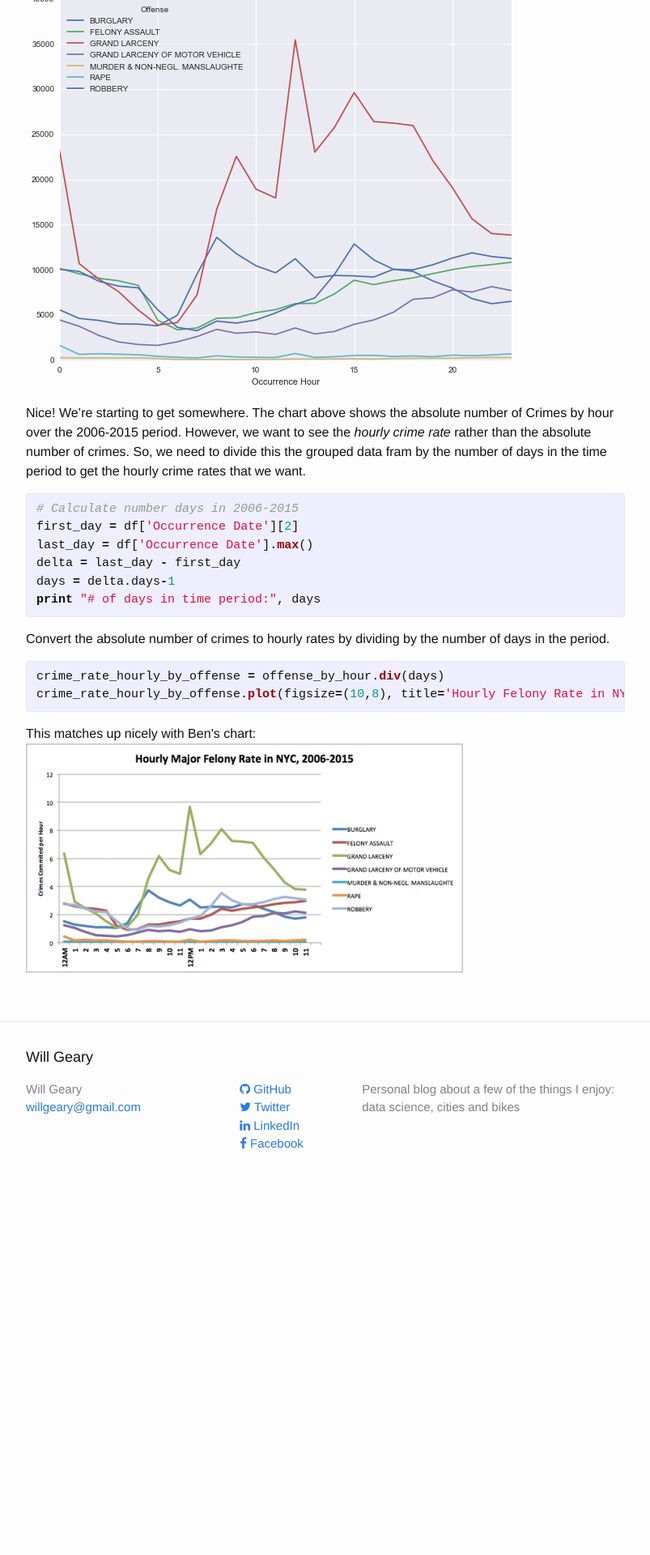
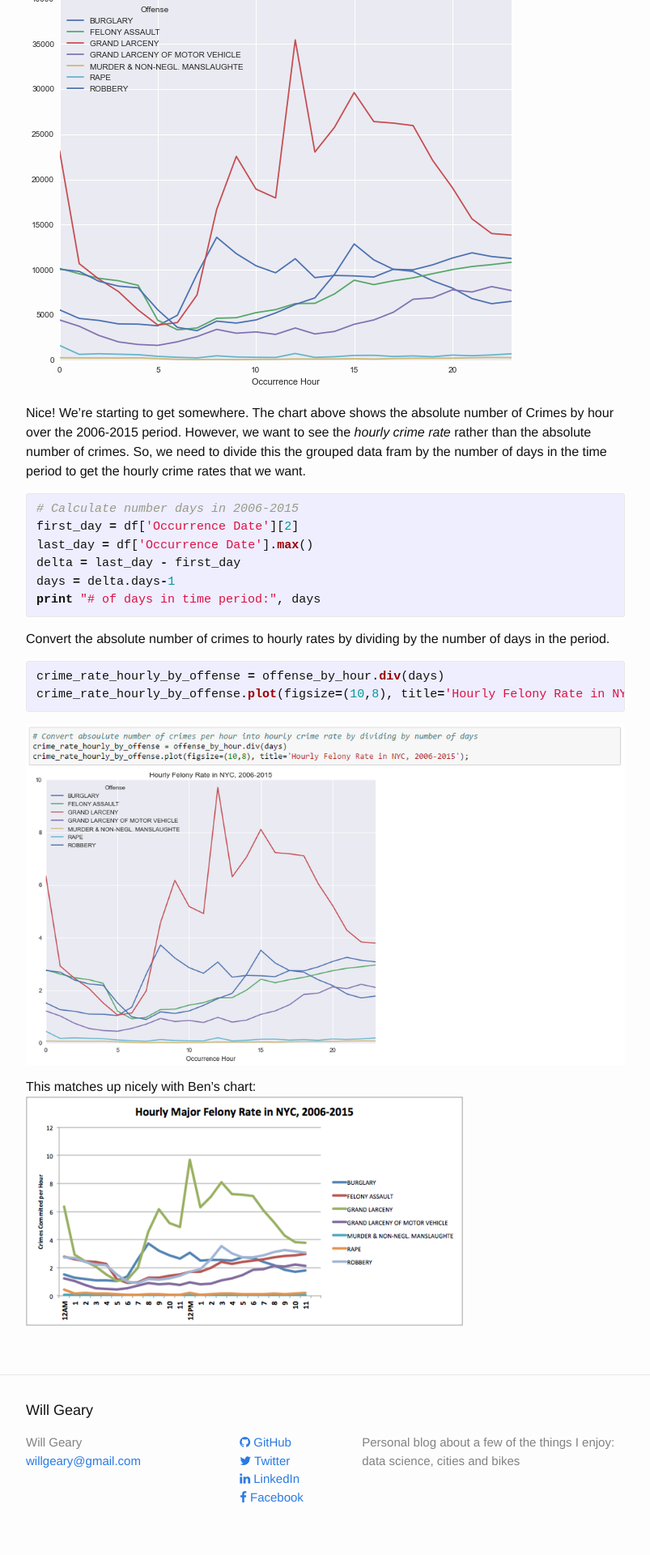
Before and after one commit to willgeary/willgeary.github.io, a Jekyll site: the page built from _posts/2016-05-18-when-does-crime-happen-in-new-york-city.markdown, in a window 1280 px wide. Shown: the part 2065-3985 px from the top of the page at 81% size, without its empty margins (238-1041 px from the left). Built offline with Jekyll 4.4.1, drawn with Linux system fonts in a browser that asks for light colours; nearby versions of some CDN libraries; before the commit the page ends 3549 px from its top, so only the background shows below that.

Commit message:
Save my work

```diff
--- a/_posts/2016-05-18-when-does-crime-happen-in-new-york-city.markdown
+++ b/_posts/2016-05-18-when-does-crime-happen-in-new-york-city.markdown
@@ -108,6 +108,8 @@
 crime_rate_hourly_by_offense = offense_by_hour.div(days)
 crime_rate_hourly_by_offense.plot(figsize=(10,8), title='Hourly Felony Rate in NYC, 2006-2015');
 {% endhighlight %}
+![fig1]({{ site.url }}/assets/2016-05-18-fig1a.png)
+
 
 This matches up nicely with Ben's chart:
 ![fig1]({{ site.url }}/assets/2016-05-18-fig2.png)
```
Also changed, not shown: assets/2016-05-18-fig1a.png (added).
